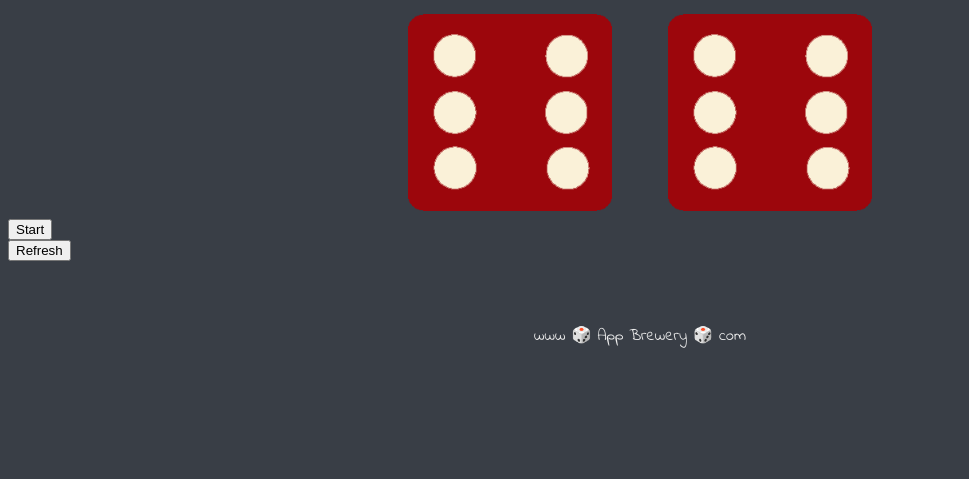
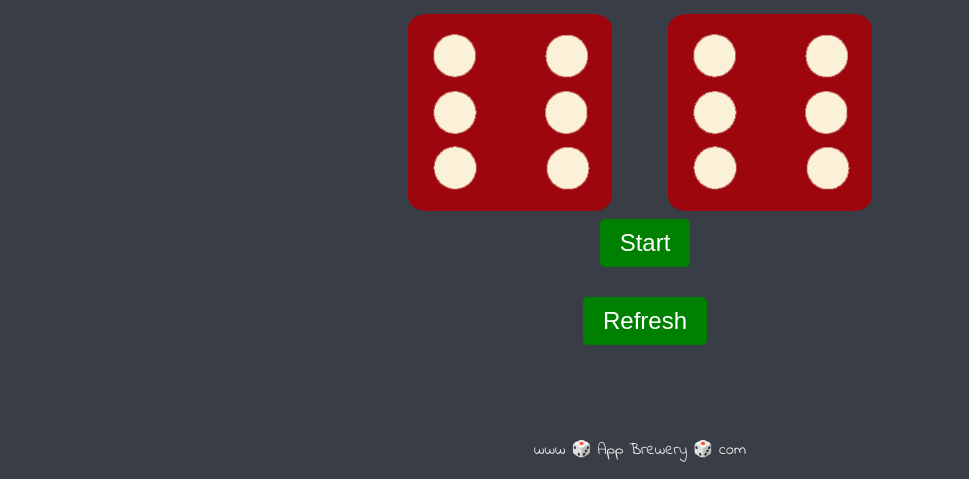
Before and after one commit to anuragpampati/dicegame, a plain HTML site: page index.html in a window 1280 px wide. Shown: the part 321-800 px from the top of the page, without its empty margins (0-969 px from the left). Drawn offline with Linux system fonts and the light colour scheme.

Commit message:
Update styles.css

```diff
--- a/styles.css
+++ b/styles.css
@@ -12,6 +12,13 @@
 
 body {
   background-color: #393E46;
+}
+
+.d{
+  display: flex;
+  justify-content: center;
+  padding-right: 190px;
+  padding-bottom: 30px;
 }
 
 h1 {
@@ -39,3 +46,23 @@ footer {
   font-family: 'Indie Flower', cursive;
 
 }
+#startButton {
+  background-color: green;
+  color: white;
+  font-size: 24px;
+  padding: 10px 20px;
+  border: none;
+  border-radius: 5px;
+  cursor: pointer;
+  margin-left: 200px;
+}
+#refreshButton {
+  background-color: green;
+  color: white;
+  font-size: 24px;
+  padding: 10px 20px;
+  border: none;
+  border-radius: 5px;
+  cursor: pointer;
+  margin-left: 200px;
+}
```
